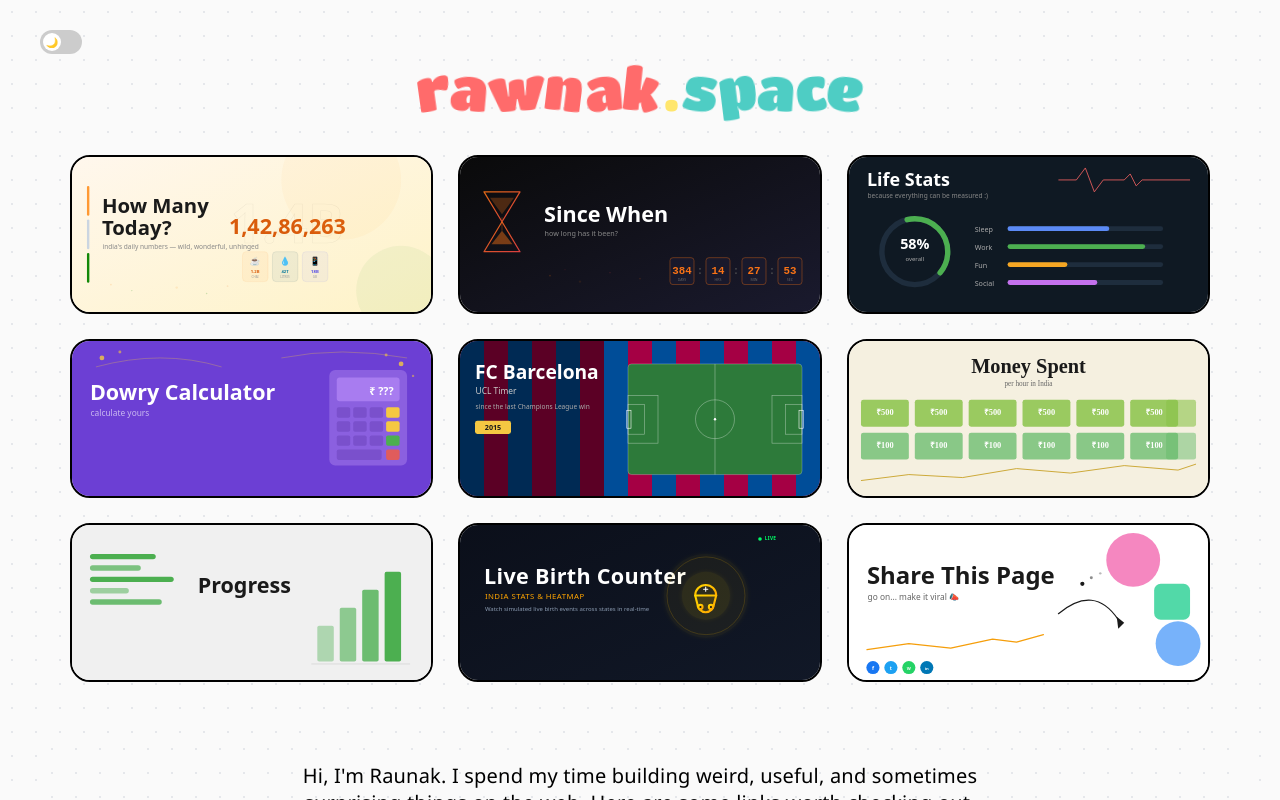
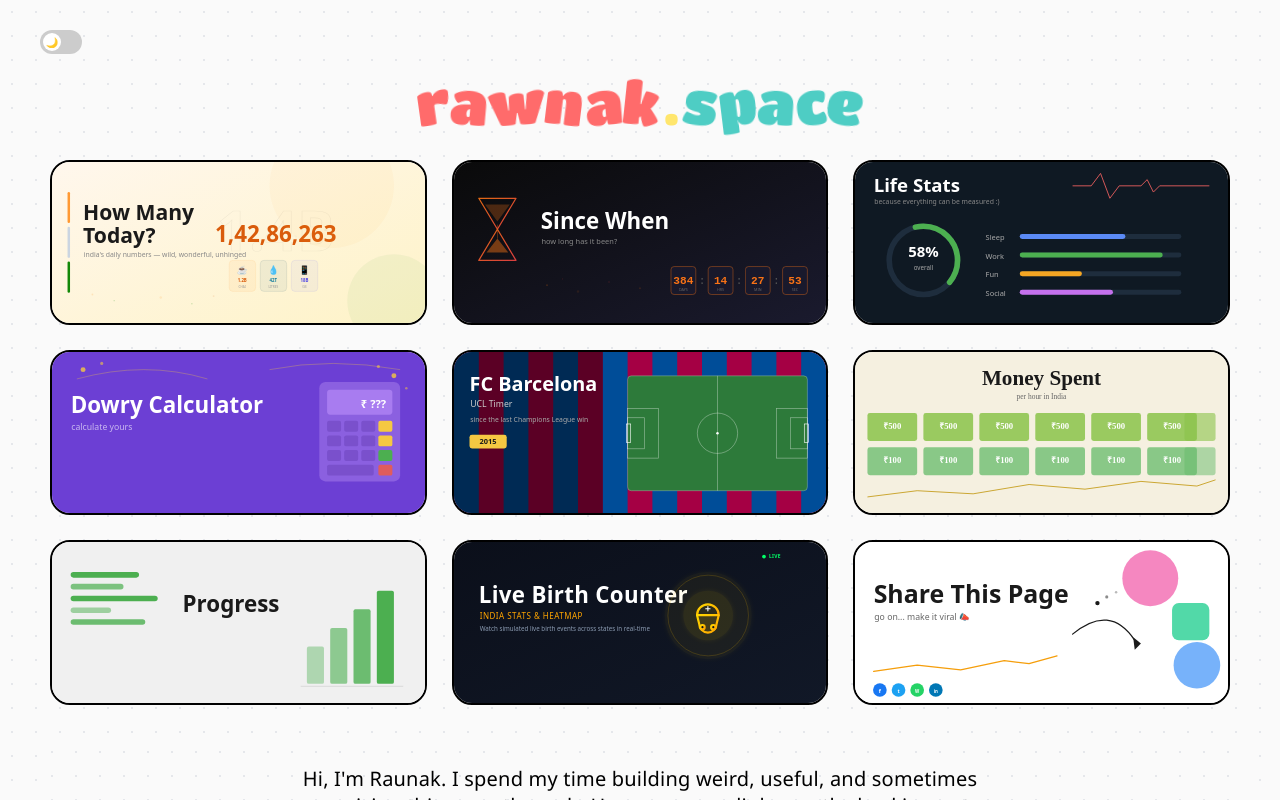
Before and after one commit to raunaksingh8/rawnak.space, a React (Create React App) app in the folder frontend/: page / in a window 1280 px wide. Built offline with nearby package versions, Linux system fonts and the light colour scheme; no server answers.

Commit message:
fix: changes in ui

```diff
--- a/frontend/src/styles/LandingPage.css
+++ b/frontend/src/styles/LandingPage.css
@@ -127,7 +127,7 @@
     display: grid;
     grid-template-columns: repeat(auto-fit, minmax(340px, 1fr));
     gap: 25px;
-    padding: 30px;
+    padding: 10px;
     max-width: 1400px;
     margin: 0 auto;
 }
@@ -415,7 +415,7 @@
     display: flex;
     justify-content: center;
     align-items: baseline;
-    padding: 0.3rem 0 0.5rem;
+    padding: 1.2rem 0 1.2rem;
     overflow: hidden;
 }
 
--- a/frontend/src/styles/howmanytoday.css
+++ b/frontend/src/styles/howmanytoday.css
@@ -31,7 +31,7 @@
 }
 
 .hmt-home-link {
-    display: flex;
+    /* display: flex;
     align-items: center;
     justify-content: center;
     width: 44px;
@@ -43,18 +43,21 @@
     border: 1px solid rgba(255, 255, 255, 0.15);
     color: #fff;
     transition: all 0.3s cubic-bezier(0.16, 1, 0.3, 1);
-    text-decoration: none;
+    text-decoration: none; */
+    margin-left: auto;
 }
 
-.hmt-home-link:hover {
+/* .hmt-home-link:hover {
     background: rgba(255, 255, 255, 0.2);
     transform: scale(1.08);
     box-shadow: 0 4px 20px rgba(255, 255, 255, 0.15);
-}
+} */
 
 .hmt-home-link svg {
     width: 20px;
     height: 20px;
+    color: white;
+    margin-right: auto;
 }
 
 /* ═══════════════════════════════════════════════════════
@@ -77,8 +80,8 @@
     height: 56px;
     border-radius: 50%;
     border: 4px solid rgba(255, 255, 255, 0.1);
-    border-top-color: #FF9933;
-    border-bottom-color: #138808;
+    border-top-color: #ffffff;
+    border-bottom-color: #ffffff;
     animation: hmtSpin 0.9s linear infinite;
 }
 
@@ -107,7 +110,8 @@
     width: 40%;
     height: 100%;
     border-radius: 3px;
-    background: linear-gradient(90deg, #FF9933, #fff, #138808);
+    /* background: linear-gradient(90deg, #FF9933, #fff, #138808); */
+    background: #fff;
     animation: hmtBarSlide 1.2s ease-in-out infinite;
 }
 
```
